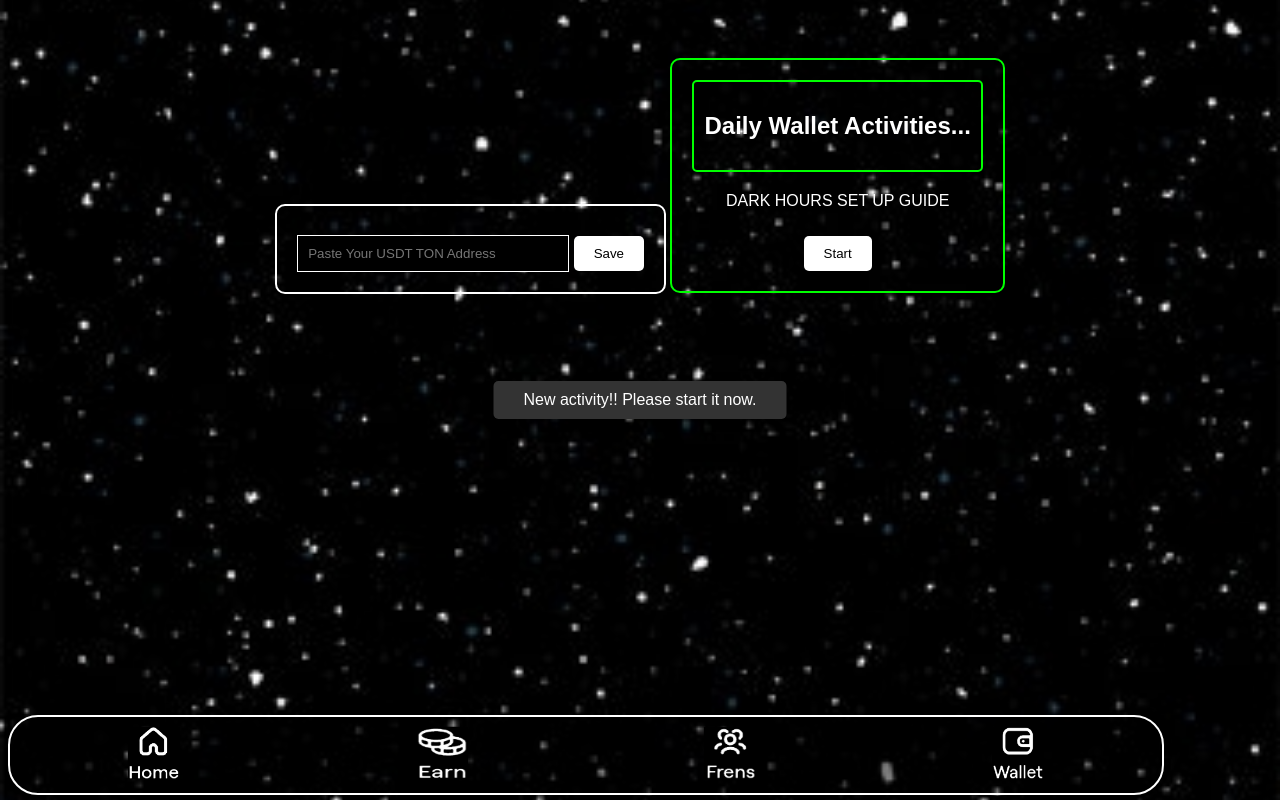
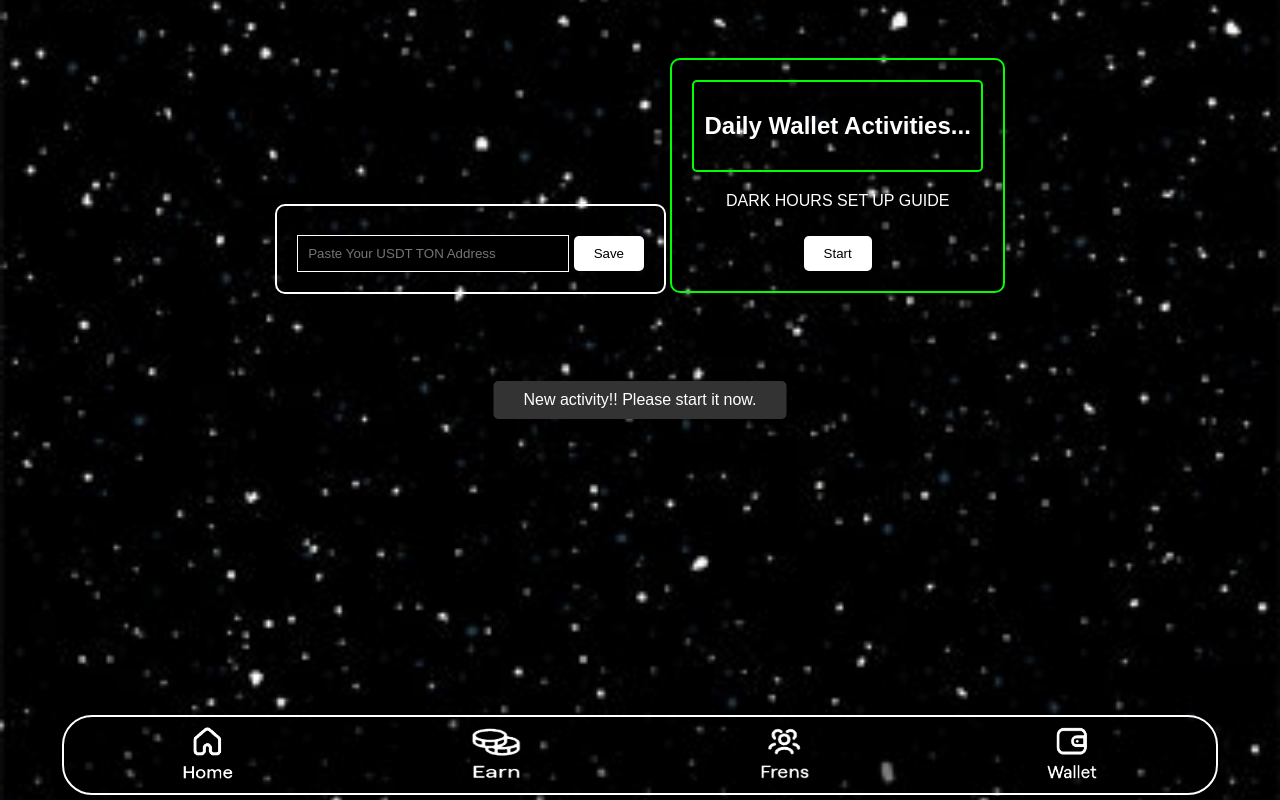
Before and after one commit to dhaorukrs/dhk, a plain HTML site: page Wallet.html in a window 1280 px wide. Drawn offline with Linux system fonts and the light colour scheme.

Commit message:
Update Wallet.html

```diff
--- a/Wallet.html
+++ b/Wallet.html
@@ -74,16 +74,18 @@
             margin-bottom: 20px;
         }
         footer {
-    background-color: rgba(0, 0, 0, 0.5);  /* Black background with 80% opacity */
-    width: 90%;
+    background-color: rgba(0, 0, 0, 0.5);  /* Black background with 50% opacity */
+    width: 90%;                            /* 90% width of the screen */
     padding: 10px 0;
     text-align: center;
     position: fixed;
-    bottom: 5px;                /* 5px above the bottom of the screen */
-    border: 2px solid white;    /* Adds a white border */
-    border-radius: 30px;        /* Slightly rounded corners for blunt edges */
+    bottom: 5px;                           /* 5px above the bottom of the screen */
+    border: 2px solid white;               /* Adds a white border */
+    border-radius: 30px;                   /* Slightly rounded corners */
     box-shadow: 0px -4px 8px rgba(0, 0, 0, 0.1); /* Shadow for depth */
-    color: #ffffff;             /* Text color inside the footer */
+    color: #ffffff;                        /* White text color */
+    left: 50%;                             /* Position it at the center */
+    transform: translateX(-50%);           /* Adjust the element by -50% of its width */
 }
 
 /* Navigation Styles */
```
